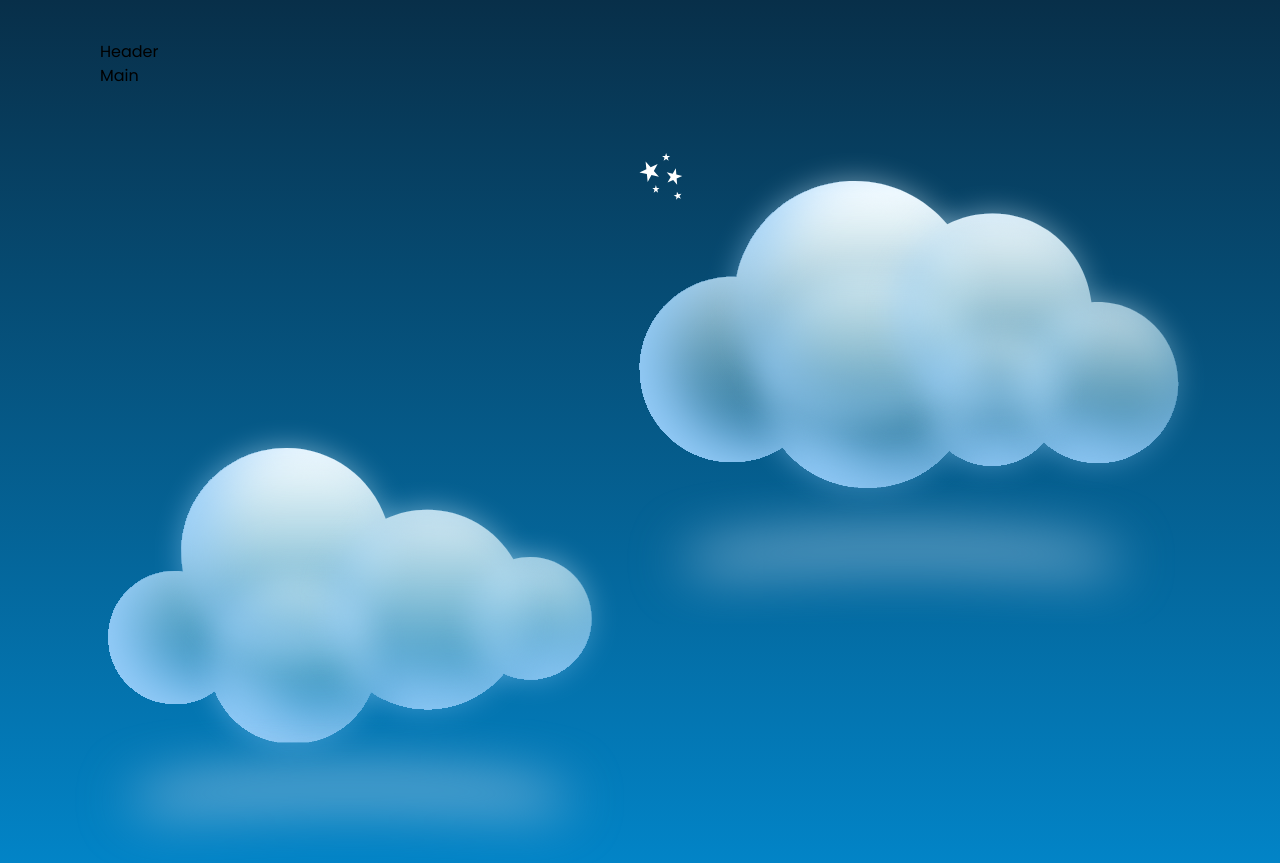
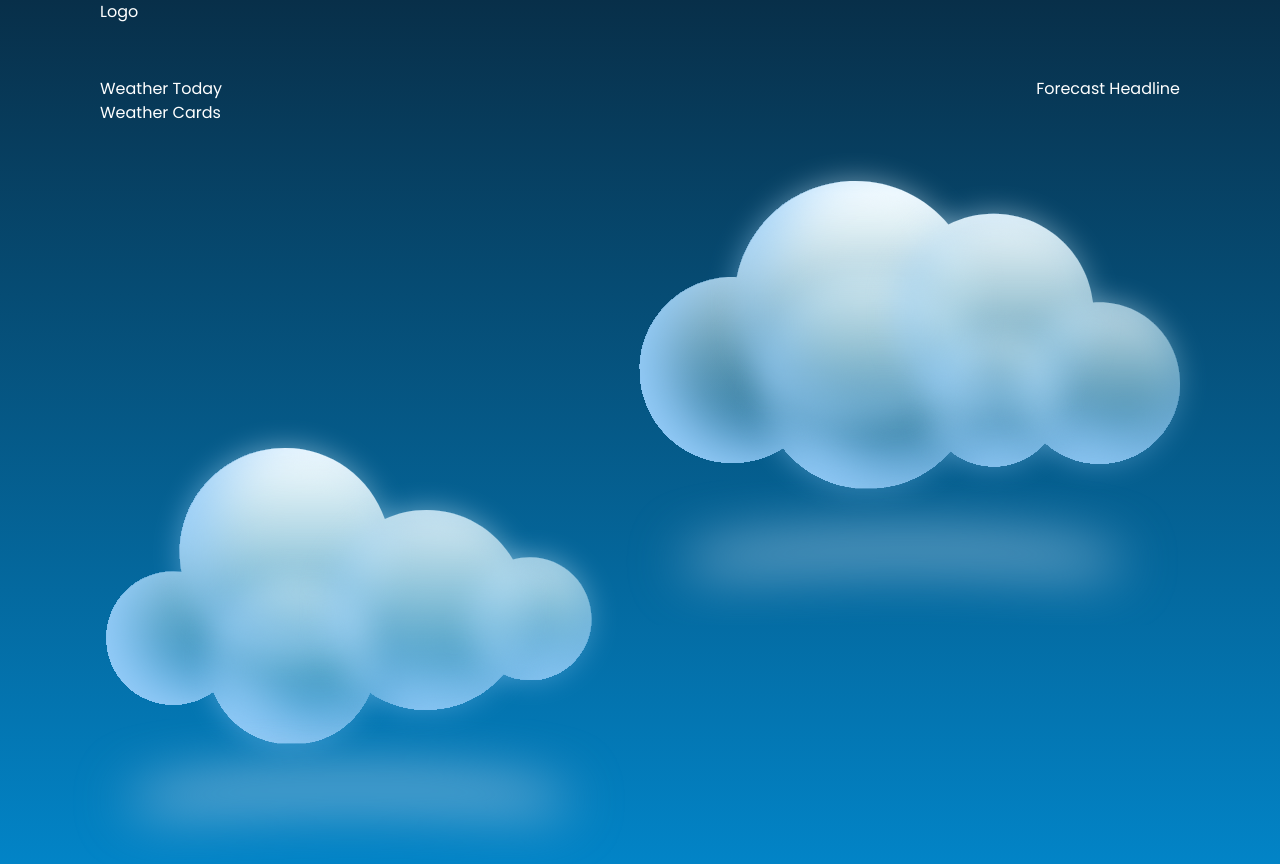
Before and after one commit to KareemZuwa/Is-It-Raining-In-Gothenburg, a React (Vite) app: page / in a window 1280 px wide. Built offline with nearby package versions, Linux system fonts and the light colour scheme; no server answers.

Commit message:
changing header and main content to components

```diff
--- a/src/App.tsx
+++ b/src/App.tsx
@@ -1,6 +1,8 @@
 import { useEffect, useMemo, useState } from "react";
 import { useSunsetSunriseQuery } from "./queries/SunsetSunriseQueries";
 import { CloudsBackground } from "./components/CloudsBackground";
+import { Header } from "./components/Header";
+import { WeatherOverview } from "./components/WeatherOverview";
 
 function isDaytime(sunriseTime: Date, sunsetTime: Date): boolean {
   const now = new Date();
@@ -43,10 +45,10 @@ const App = () => {
       >
         <CloudsBackground isDay={isDay} />
 
-        <div className="px-[100px] absolute top-0 left-0 w-full h-full z-30">
-          <div className="container mx-auto py-10">
-            <header className="font-poppins">Header</header>
-            <main>Main</main>
+        <div className="px-[100px] absolute inset-0 w-full h-full z-30">
+          <div className="container m-auto">
+            <Header />
+            <WeatherOverview />
           </div>
         </div>
       </div>
--- a/src/components/CloudsBackground.tsx
+++ b/src/components/CloudsBackground.tsx
@@ -5,17 +5,20 @@ interface CloudsBackgroundProps {
 export const CloudsBackground = ({ isDay }: CloudsBackgroundProps) => {
   return (
     <div className="min-h-screen mx-16 flex justify-between overflow-hidden">
-      <div className="pt-[420px] ml-2.5">
+      <div className="pt-[420px] ml-2">
         <img src="/background/cloud-one.svg" alt="cloud-one" />
       </div>
-      <div className="relative pt-[153px] mr-2.5">
-        {!isDay && (
-          <span className="absolute pl-2.5 z-0">
-            <img src="../background/Stars.svg" alt="" />
+      <div className="relative pt-[153px] mr-2">
+        {isDay && (
+          <span className="absolute pl-4 z-0">
+            <img src="../background/Stars.svg" alt="stars" />
           </span>
         )}
-
-        <img className="relative z-10" src="/background/cloud-two.svg" alt="cloud-two" />
+        <img
+          className="relative z-10"
+          src="/background/cloud-two.svg"
+          alt="cloud-two"
+        />
       </div>
     </div>
   );
--- a/src/components/Header.tsx
+++ b/src/components/Header.tsx
@@ -1,7 +1,7 @@
 export const Header = () => {
   return (
-    <div className="h-[4.8rem] text-white">
+    <header className="h-[4.8rem] text-white">
       <div>Logo</div>
-    </div>
+    </header>
   );
 };
--- a/src/components/WeatherOverview.tsx
+++ b/src/components/WeatherOverview.tsx
@@ -1,13 +1,13 @@
 export const WeatherOverview = () => {
-
   return (
-    <div className="text-white">
-      WeatherOverview
-      <div className="mt-4">
+    <main className="text-white flex flex-col justify-between">
+      <section className="flex justify-between">
+        <div>Weather Today</div>
         <div>Forecast Headline</div>
-      </div>
-      <div>Weather Today</div>
-      <div>Weather Cards</div>
-    </div>
+      </section>
+      <section>
+        <div>Weather Cards</div>
+      </section>
+    </main>
   );
 };
```
